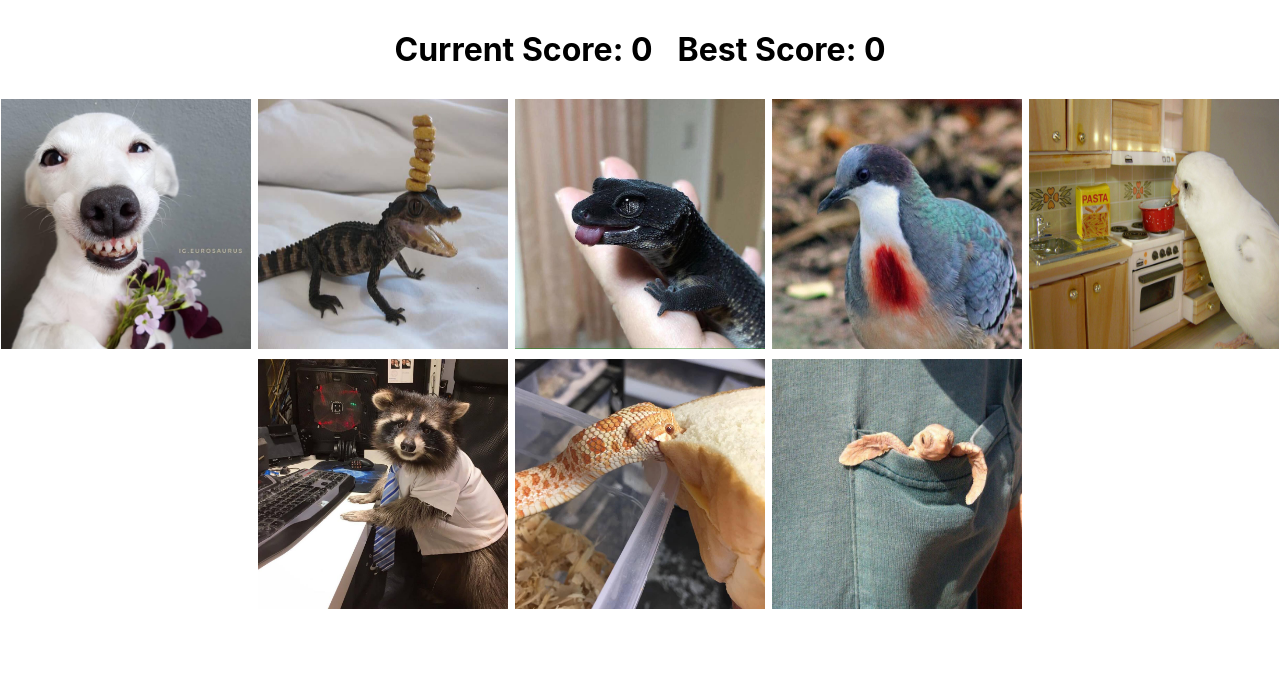
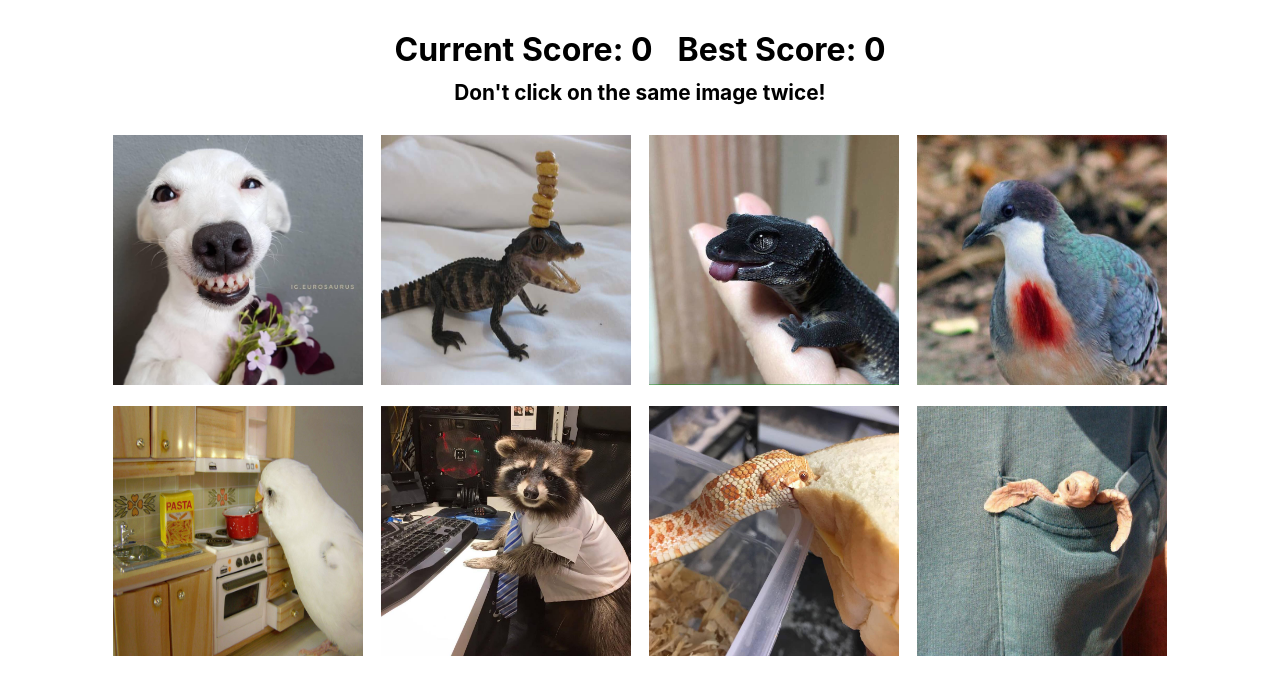
Before and after one commit to hebiscus/memory-card, a React (Create React App) app: page / in a window 1280 px wide. Shown: the top 694 px of the page. Built offline with nearby package versions, Linux system fonts and the light colour scheme.

Commit message:
add header subtext + it's styling

```diff
--- a/src/App.css
+++ b/src/App.css
@@ -6,17 +6,28 @@
 
 .header {
   display: flex;
+  flex-direction: column;
+  align-items: center;
+  padding-top: 30px;
+  padding-bottom: 30px;
+  gap:11px;
+}
+
+.points {
+  display: flex;
   gap: 25px;
   font-size: 2em;
-  padding-top: 30px;
-  padding-bottom: 30px;
+}
+
+.header > h5 {
+  font-size: 1.3em;
 }
 
 .cards-container {
   display: flex;
   justify-content: center;
   flex-wrap: wrap;
-  gap: 7px
+  gap: 18px
 }
 
 .cards-container > button {
--- a/src/components/Header.js
+++ b/src/components/Header.js
@@ -5,8 +5,11 @@ function Header(props) {
 
     return (
         <div className="header">
+        <div className="points">
             <h4>Current Score: {props.currentScore}</h4>
             <h4>Best Score: {props.bestScore}</h4>
+        </div>
+            <h5>Don't click on the same image twice!</h5>
         </div>
     )
 }
```
